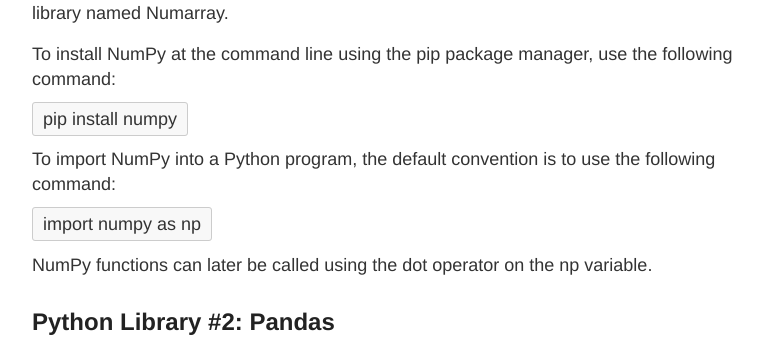
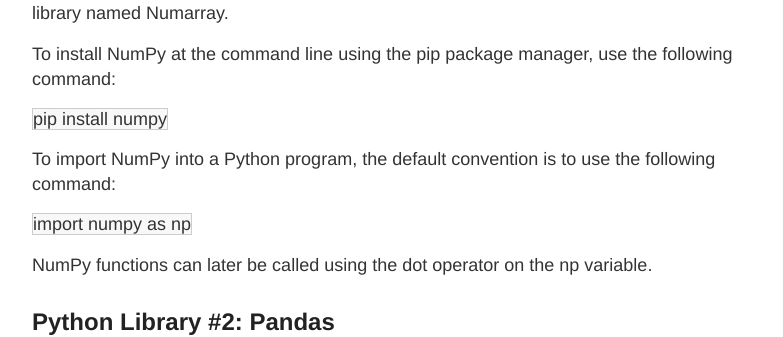
Before and after one commit to rosyberti/website, a Jekyll site: the page built from _posts/2020-03-16-best-python-libraries-quantitative-finance.md, in a window 1280 px wide. Shown: the part 1222-1559 px from the top of the page, without its empty margins (248-1031 px from the left). Built offline with Jekyll 4.4.1, drawn with Linux system fonts in a browser that asks for light colours; grey boxes are pictures that could not be loaded.

Commit message:
commented out border and padding from code.highlighter-rouge

```diff
--- a/_sass/_highlights.scss
+++ b/_sass/_highlights.scss
@@ -4,8 +4,8 @@
 
 code.highlighter-rouge {background-color: #f8f8f8 !important;
                     border: 1px solid #ccc !important;
-                    padding: 6px 10px !important;
-                    border-radius: 3px !important;
+//                     padding: 6px 10px !important;
+//                     border-radius: 3px !important;
                     }
 
 .highlight pre, pre, .highlight .hll { background-color: #f8f8f8; border: 1px solid #ccc; padding: 6px 10px; border-radius: 3px; }
```
